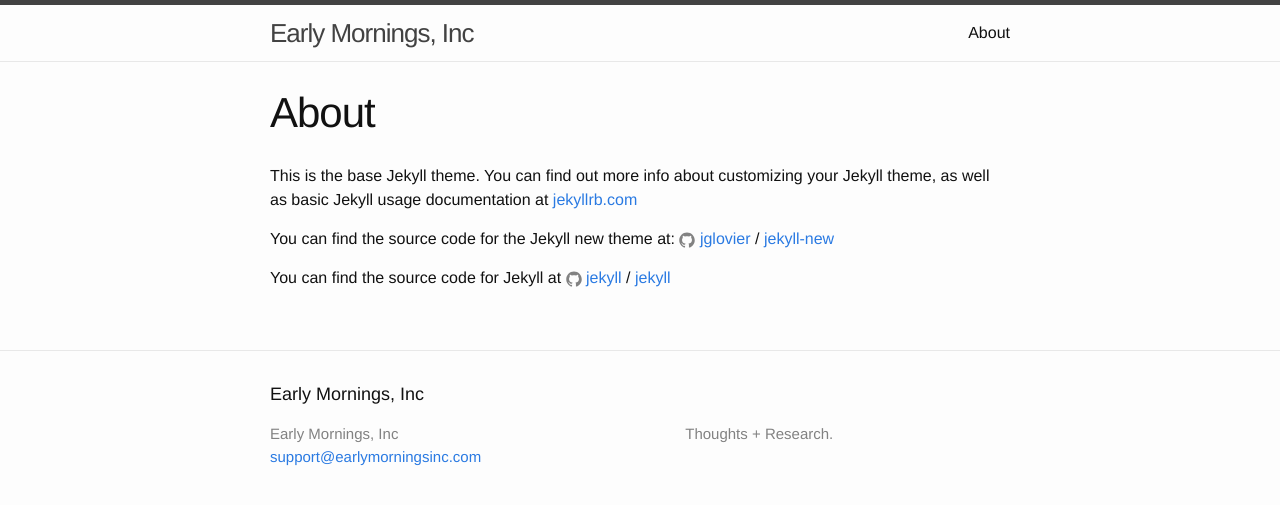
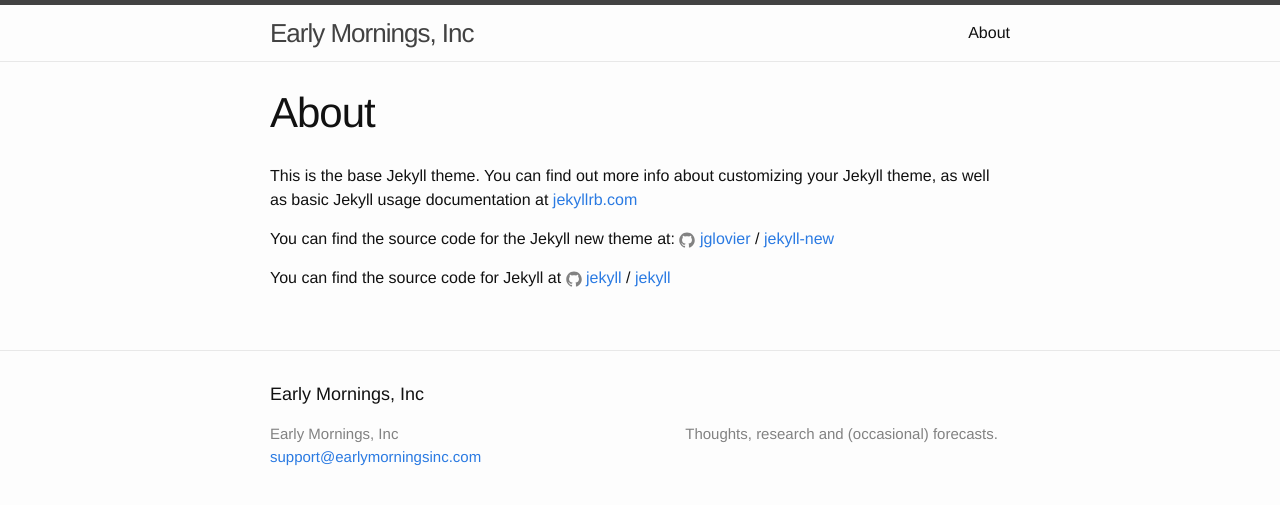
Before and after one commit to L-AY/L-AY.github.io, a Jekyll site: the page built from about.md, in a window 1280 px wide. Shown: the top 505 px of the page. Built offline with Jekyll 4.4.1, drawn with Linux system fonts in a browser that asks for light colours.

Commit message:
Update _config.yml

```diff
--- a/_config.yml
+++ b/_config.yml
@@ -9,7 +9,7 @@
 title: Early Mornings, Inc
 email: support@earlymorningsinc.com
 description: > # this means to ignore newlines until "baseurl:"
-  Thoughts + Research.
+  Thoughts, research and (occasional) forecasts.
 baseurl: "" # the subpath of your site, e.g. /blog
 url: "http://yourdomain.com" # the base hostname & protocol for your site
 twitter_username:
```
